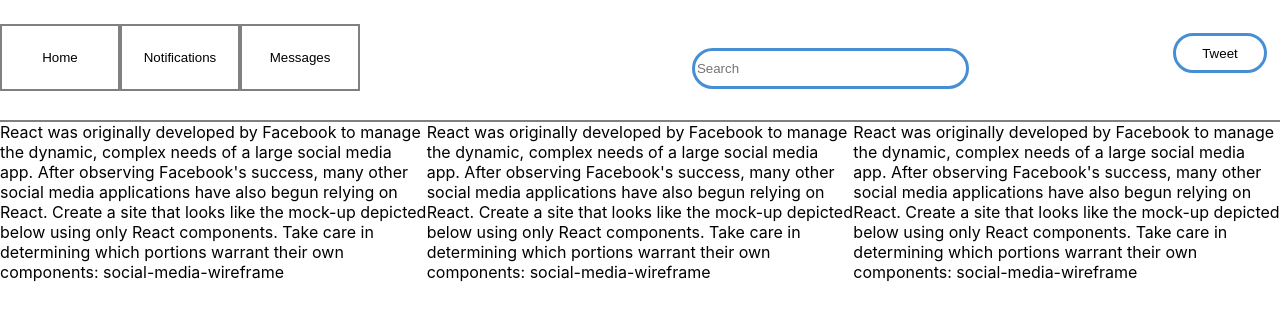
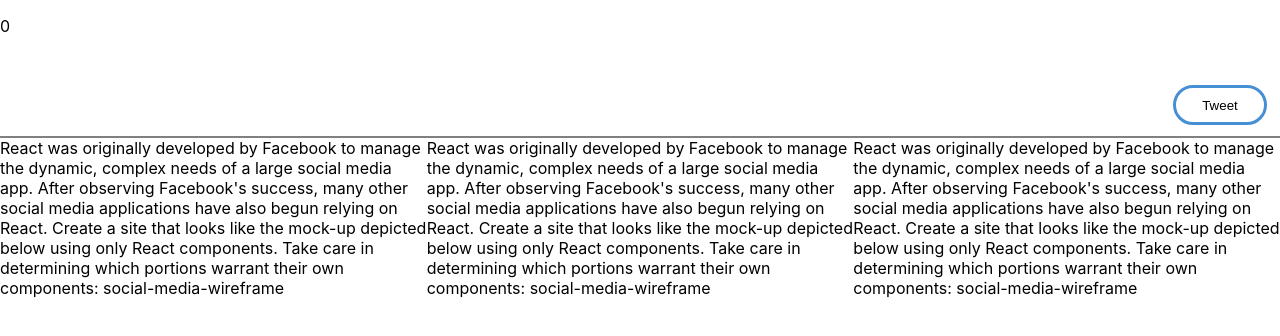
Before and after one commit to lmschless/social-media-mockup, a React (Create React App) app: page / in a window 1280 px wide. Shown: the top 336 px of the page. Built offline with nearby package versions, Linux system fonts and the light colour scheme.

Commit message:
working on refactoring Header.js to use classes and state.

```diff
--- a/src/components/Header.js
+++ b/src/components/Header.js
@@ -1,25 +1,74 @@
-import React from 'react';
-import Nav from './Nav';
-import Search from './Search';
-import Tweet from './Tweet';
+// import React from 'react';
+// import Nav from './Nav';
+// import Search from './Search';
+// import Tweet from './Tweet';
 
-function Header() {
+// // Original function component, to be replaced with
+// // a class component.
+
+// function Header() {
+// 	const headerStyles = {
+// 		height: '15vh',
+// 		borderBottom: '.15em solid gray'
+// 	};
+// 	return (
+// 		<React.Fragment>
+// 			<header>
+// 				<div style={headerStyles}>
+// 					<Nav />
+// 					<Tweet />
+// 					<Search />
+// 				</div>
+// 			</header>
+// 		</React.Fragment>
+// 	);
+// }
+
+// export default Header;
+
+import React, { Component } from 'react';
+
+export default class Header extends Component {
+	state = {
+		count: 0
+	};
+	render() {
 		const headerStyles = {
 			height: '15vh',
 			borderBottom: '.15em solid gray'
 		};
 		return (
 			<React.Fragment>
-			<header>
-				<div style={headerStyles}>
-					<Nav />
-					<Tweet />
-
-					<Search />
-				</div>
-			</header>
+				<header style={headerStyles}>{this.tweet()}</header>
 			</React.Fragment>
 		);
 	}
 
-export default Header;
+	tweet() {
+		const tweetStyles = {
+			width: '7em',
+			height: '3em',
+			float: 'right',
+			marginTop: '2.5em',
+			marginRight: '1em',
+			borderRadius: '2em',
+			border: 'solid',
+			backgroundColor: 'white',
+			borderColor: '#478fd5'
+		};
+		return (
+			<React.Fragment>
+				<p>{this.state.count}</p>
+				<button style={tweetStyles} onClick={() => this.handleClick()}>
+					Tweet
+				</button>
+			</React.Fragment>
+		);
+	}
+
+	handleClick() {
+		return this.setState({
+			count: (this.state.count += 1)
+		});
+	}
+}
```
Also changed, not shown: package.json (+6 -2 lines), src/components/Body.js (+12 -9 lines). Lines whose indentation alone changed are shown as unchanged.
